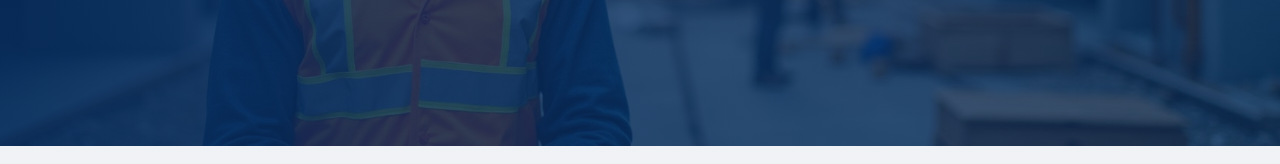
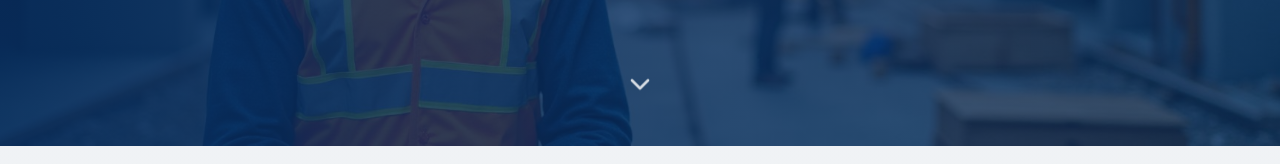
Before and after one commit to LorisMueller/allbauprojekt-web-craft, a React (Vite) app: page / in a window 1280 px wide. Shown: the part 719-883 px from the top of the page. Built offline with nearby package versions, Linux system fonts and the light colour scheme.

Commit message:
Add scroll down arrow
Add a scroll down arrow to the main page that is white and unobtrusive, and also clickable.

```diff
--- a/src/pages/Index.tsx
+++ b/src/pages/Index.tsx
@@ -1,11 +1,18 @@
 import Navigation from "@/components/Navigation";
 import { Button } from "@/components/ui/button";
 import { Card, CardContent, CardDescription, CardHeader, CardTitle } from "@/components/ui/card";
-import { CheckCircle, Building2, Users, Award } from "lucide-react";
+import { CheckCircle, Building2, Users, Award, ChevronDown } from "lucide-react";
 import { NavLink } from "react-router-dom";
 import heroImage from "@/assets/hero-construction.jpg";
 
 const Index = () => {
+  const scrollToNextSection = () => {
+    const nextSection = document.querySelector('[data-scroll-target]');
+    if (nextSection) {
+      nextSection.scrollIntoView({ behavior: 'smooth' });
+    }
+  };
+
   const features = [
     "Liebe zum Detail",
     "Unbegrenzte Möglichkeiten",
@@ -71,10 +78,21 @@ const Index = () => {
             </div>
           </div>
         </div>
+
+        {/* Scroll Down Arrow */}
+        <div className="absolute bottom-8 left-1/2 transform -translate-x-1/2 z-20">
+          <button
+            onClick={scrollToNextSection}
+            className="animate-bounce text-white/80 hover:text-white transition-colors duration-300"
+            aria-label="Nach unten scrollen"
+          >
+            <ChevronDown className="h-8 w-8" />
+          </button>
+        </div>
       </section>
 
       {/* What Sets Us Apart */}
-      <section className="py-20 bg-construction-gradient">
+      <section className="py-20 bg-construction-gradient" data-scroll-target>
         <div className="max-w-7xl mx-auto px-4 sm:px-6 lg:px-8">
           <div className="text-center mb-16">
             <h2 className="text-3xl md:text-5xl font-bold text-foreground mb-6">
```
